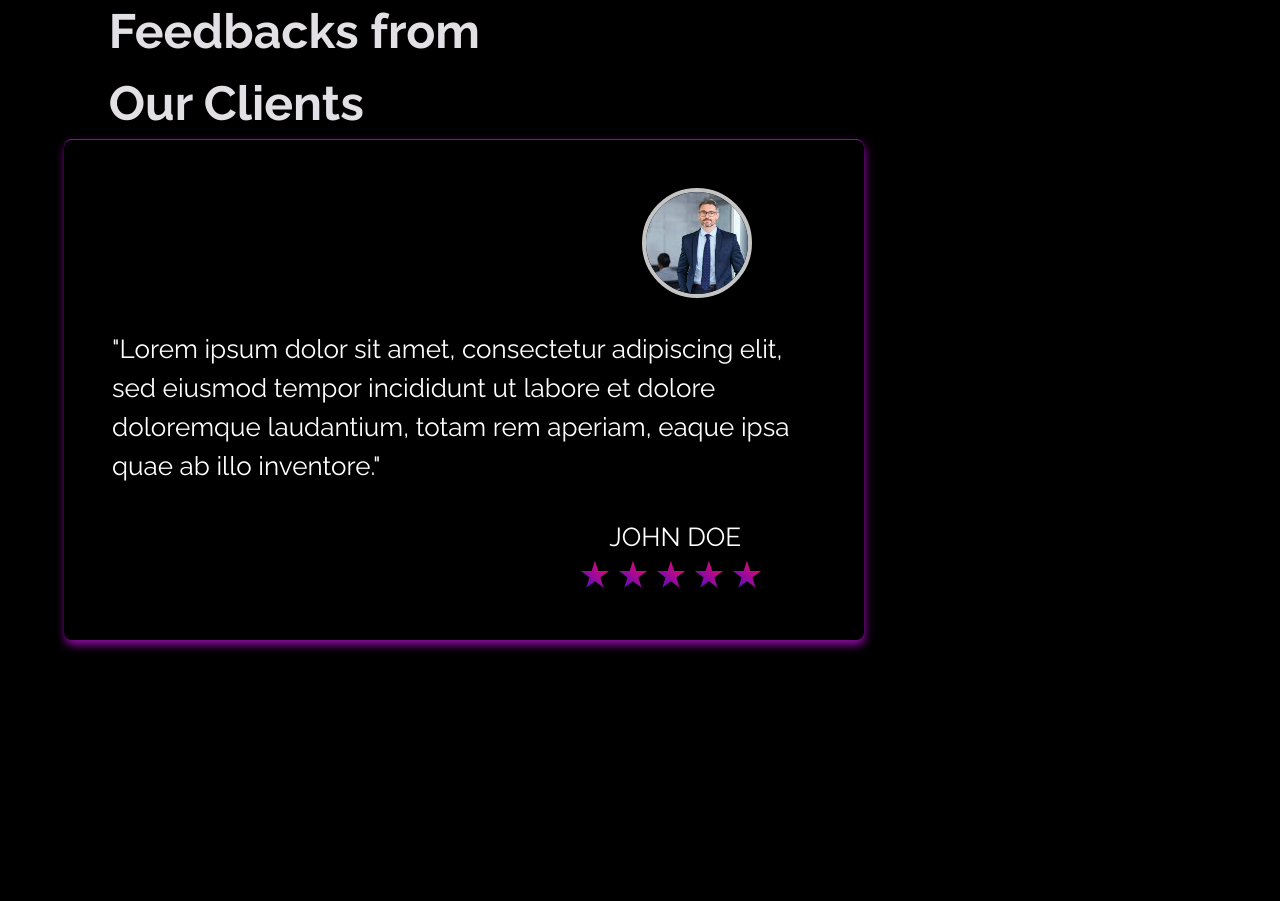
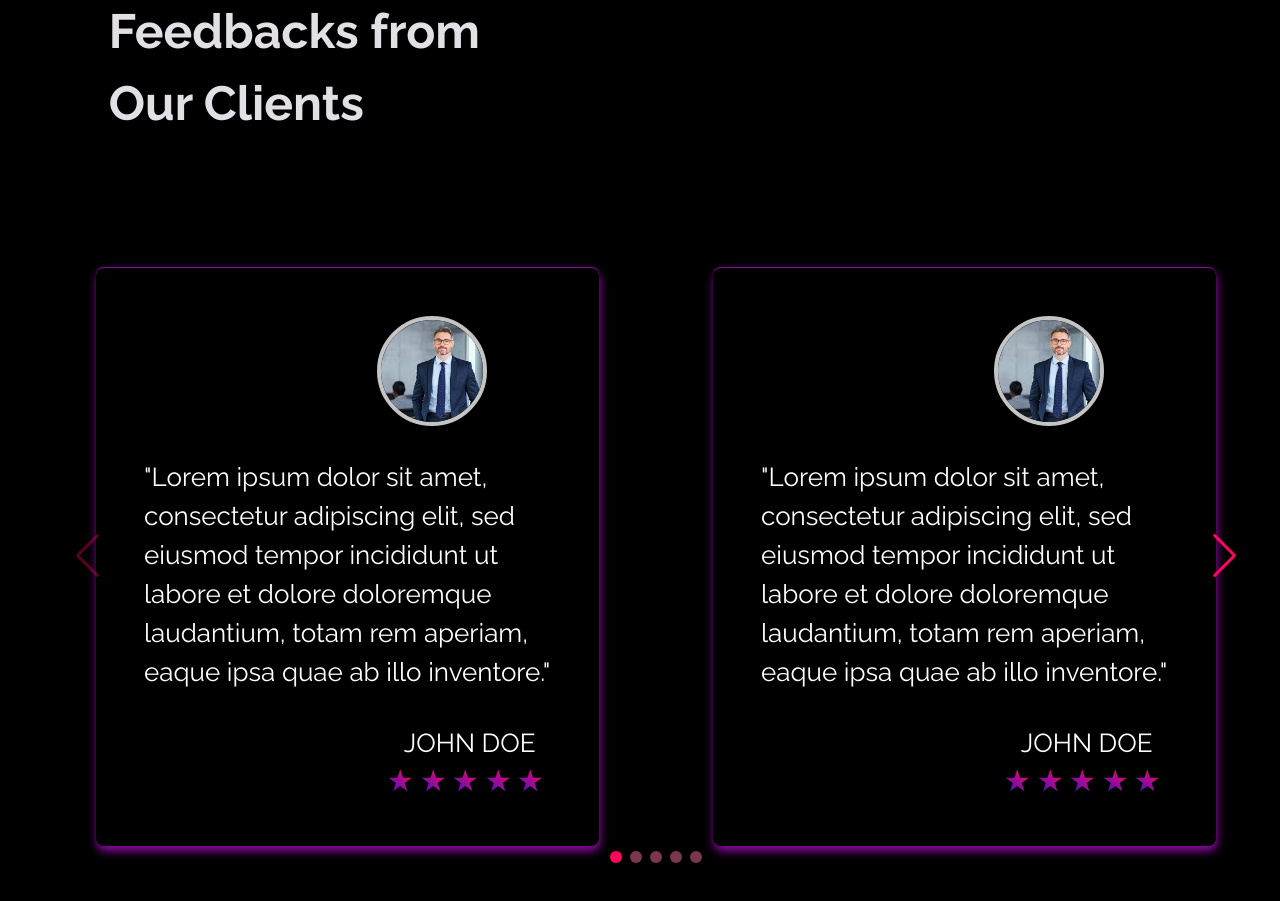
Before and after one commit to monobis/elasticmind-backup, a Next.js app: page / in a window 1280 px wide. Shown: the part 6480-7381 px from the top of the page. Before the commit the page ends 7200 px from the top, so only its background shows below. Built offline with nearby package versions, Linux system fonts and the light colour scheme.

Commit message:
feat: :sparkles: Configured Feedback Slider Theme

```diff
--- a/package.json
+++ b/package.json
@@ -14,7 +14,8 @@
     "next": "14.2.13",
     "react": "^18",
     "react-dom": "^18",
-    "react-feather": "^2.0.10"
+    "react-feather": "^2.0.10",
+    "swiper": "^11.1.14"
   },
   "devDependencies": {
     "@types/node": "^20",
--- a/src/app/layout.tsx
+++ b/src/app/layout.tsx
@@ -1,5 +1,4 @@
 import type { Metadata } from "next";
-import localFont from "next/font/local";
 import { Raleway } from "next/font/google";
 import "./globals.css";
 
--- a/src/app/page.module.css
+++ b/src/app/page.module.css
@@ -214,6 +214,16 @@
   width: 26rem;
 }
 
+.feedbackSlider {
+  margin-top: 6rem;
+}
+
+.slide {
+  display: flex;
+  justify-content: center;
+  align-items: center;
+}
+
 @media (max-width: 1950px) {
   .services {
     margin-inline-start: 1rem;
--- a/src/app/page.tsx
+++ b/src/app/page.tsx
@@ -19,6 +19,8 @@ import { CardTechnologySecondary } from "@/components/CardTechnologySecondary";
 import { CardService } from "@/components/CardService";
 import { CardBusinesses } from "@/components/CardBusinesses";
 import { CardFeedback } from "@/components/CardFeedback";
+import { SwiperSlide } from "swiper/react";
+import { Slider } from "@/components/Slider";
 
 export default function Home() {
   return (
@@ -376,6 +378,10 @@ export default function Home() {
             <h1 className={styles.feedbackTitle}>Feedbacks from Our Clients</h1>
           </div>
 
+          <div className={styles.feedbackSlider}>
+            <Slider>
+              <SwiperSlide>
+                <div className={styles.slide}>
                   <CardFeedback
                     image={PeapleImage}
                     content="Lorem ipsum dolor sit amet, consectetur adipiscing elit, sed eiusmod
@@ -385,6 +391,75 @@ export default function Home() {
                     stars={5}
                   />
                 </div>
+              </SwiperSlide>
+
+              <SwiperSlide>
+                <div className={styles.slide}>
+                  <CardFeedback
+                    image={PeapleImage}
+                    content="Lorem ipsum dolor sit amet, consectetur adipiscing elit, sed eiusmod
+        tempor incididunt ut labore et dolore doloremque laudantium, totam rem
+        aperiam, eaque ipsa quae ab illo inventore."
+                    author="John Doe"
+                    stars={5}
+                  />
+                </div>
+              </SwiperSlide>
+
+              <SwiperSlide>
+                <div className={styles.slide}>
+                  <CardFeedback
+                    image={PeapleImage}
+                    content="Lorem ipsum dolor sit amet, consectetur adipiscing elit, sed eiusmod
+        tempor incididunt ut labore et dolore doloremque laudantium, totam rem
+        aperiam, eaque ipsa quae ab illo inventore."
+                    author="John Doe"
+                    stars={5}
+                  />
+                </div>
+              </SwiperSlide>
+
+              <SwiperSlide>
+                <div className={styles.slide}>
+                  <CardFeedback
+                    image={PeapleImage}
+                    content="Lorem ipsum dolor sit amet, consectetur adipiscing elit, sed eiusmod
+        tempor incididunt ut labore et dolore doloremque laudantium, totam rem
+        aperiam, eaque ipsa quae ab illo inventore."
+                    author="John Doe"
+                    stars={5}
+                  />
+                </div>
+              </SwiperSlide>
+
+              <SwiperSlide>
+                <div className={styles.slide}>
+                  <CardFeedback
+                    image={PeapleImage}
+                    content="Lorem ipsum dolor sit amet, consectetur adipiscing elit, sed eiusmod
+        tempor incididunt ut labore et dolore doloremque laudantium, totam rem
+        aperiam, eaque ipsa quae ab illo inventore."
+                    author="John Doe"
+                    stars={5}
+                  />
+                </div>
+              </SwiperSlide>
+
+              <SwiperSlide>
+                <div className={styles.slide}>
+                  <CardFeedback
+                    image={PeapleImage}
+                    content="Lorem ipsum dolor sit amet, consectetur adipiscing elit, sed eiusmod
+        tempor incididunt ut labore et dolore doloremque laudantium, totam rem
+        aperiam, eaque ipsa quae ab illo inventore."
+                    author="John Doe"
+                    stars={5}
+                  />
+                </div>
+              </SwiperSlide>
+            </Slider>
+          </div>
+        </div>
       </section>
     </main>
   );
--- a/src/app/styles/theme.css
+++ b/src/app/styles/theme.css
@@ -20,6 +20,16 @@
 
   --color-green-100: #e7fff9;
 
+  --swiper-pagination-bullet-size: 12px;
+  --swiper-pagination-color: var(--color-rose-300);
+  --swiper-pagination-bullet-inactive-color: var(--color-rose-200);
+  --swiper-pagination-bullet-inactive-opacity: 0.5;
+
+  --swiper-navigation-size: 44px;
+  --swiper-navigation-top-offset: 50%;
+  --swiper-navigation-sides-offset: 10px;
+  --swiper-navigation-color: var(--color-rose-300);
+
   --font-size-sm: 16px;
   --font-size-md: 20px;
   --font-size-lg: 26px;
--- a/src/components/CardFeedback/styles.module.css
+++ b/src/components/CardFeedback/styles.module.css
@@ -5,6 +5,8 @@
   box-shadow: 1px 5px 10px var(--color-violet-300);
   border-top: 1px solid var(--color-violet-300);
   border-radius: 0.5rem;
+
+  margin: 2rem;
 }
 
 .header {
--- /dev/null
+++ b/src/components/Slider/index.tsx
@@ -0,0 +1,31 @@
+import styles from "./styles.module.css";
+import { Swiper } from "swiper/react";
+import "swiper/css";
+import "swiper/css/pagination";
+import { register } from "swiper/element/bundle";
+import "swiper/css";
+import "swiper/css/navigation";
+import "swiper/css/pagination";
+import "swiper/css/scrollbar";
+
+register();
+
+interface SwiperProps {
+  children: React.ReactNode;
+}
+
+export function Slider({ children }: SwiperProps) {
+  return (
+    <main className={styles.container}>
+      <Swiper
+        className={styles.swiper}
+        slidesPerView={2}
+        pagination={{ clickable: true }}
+        navigation
+        spaceBetween={50}
+      >
+        {children}
+      </Swiper>
+    </main>
+  );
+}
--- /dev/null
+++ b/src/components/Slider/styles.module.css
@@ -0,0 +1,8 @@
+.swiper-button-prev,
+.swiper-button-next {
+  --swiper-navigation-size: 44px;
+  --swiper-navigation-color: var(--color-rose-300);
+  color: var(--color-rose-300);
+  width: var(--swiper-navigation-size);
+  height: var(--swiper-navigation-size);
+}
```
Also changed, not shown: 1 other file (tests, documents, lock files or other folders). Lines whose indentation alone changed are shown as unchanged.
